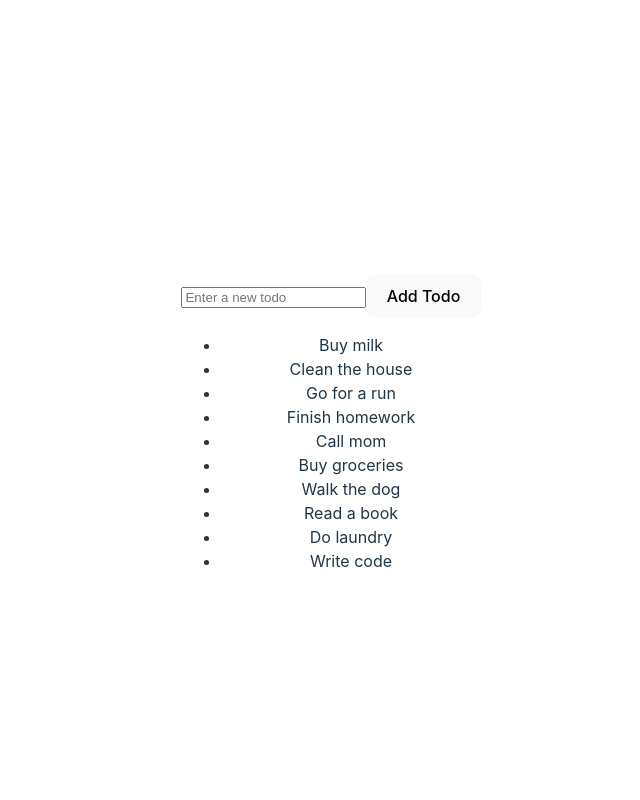
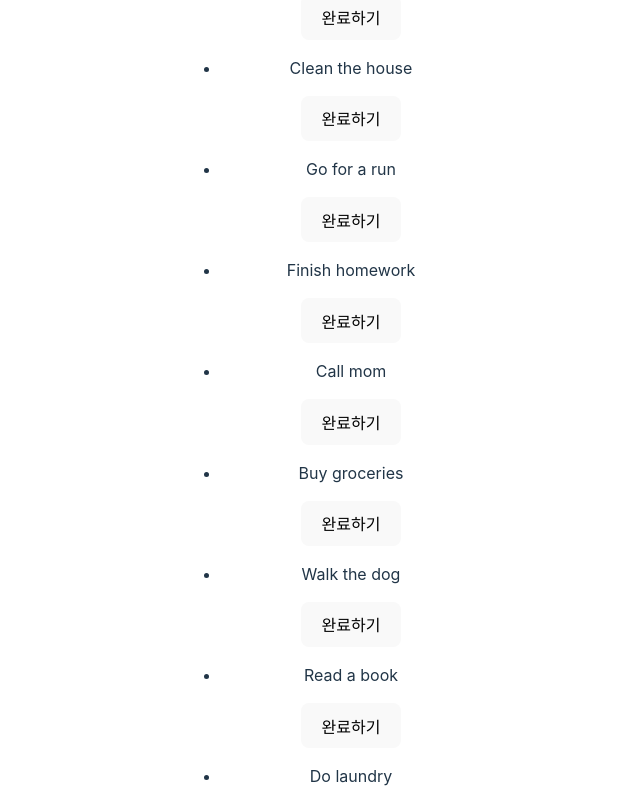
Before and after one commit to answq/react-basic-todo, a React (Vite) app in the folder react-vite/: page / in a window 1280 px wide. Shown: the top 800 px of the page, without its empty margins (309-949 px from the left). Built offline with nearby package versions, Linux system fonts and the light colour scheme.

Commit message:
베이직반 세 번째 실습 커밋

```diff
--- a/react-vite/src/components/TodoList.jsx
+++ b/react-vite/src/components/TodoList.jsx
@@ -32,6 +32,21 @@ const TodoList = () => {
     setTodoText(e.target.value);
   };
 
+  const handleToggleCompleted = (id) => {
+    const updatedTodos = todos.map((todo) => {
+      if (todo.id === id) {
+        const newTodo = {
+          ...todo,
+          completed: !todo.completed,
+        };
+        return newTodo;
+      } else {
+        return todo;
+      }
+    });
+    setTodos(updatedTodos);
+  };
+
   return (
     <div>
       <form onSubmit={handleSubmit}>
@@ -44,8 +59,13 @@ const TodoList = () => {
         <button type="submit">Add Todo</button>
       </form>
       <ul>
-        {todos.map((todo) => (
-          <li key={todo.id}>{todo.text}</li>
+        {todos.map(({ id, text, completed }) => (
+          <li key={id}>
+            <p>{text}</p>
+            <button onClick={() => handleToggleCompleted(id)}>
+              {completed ? "취소하기" : "완료하기"}
+            </button>
+          </li>
         ))}
       </ul>
     </div>
```
